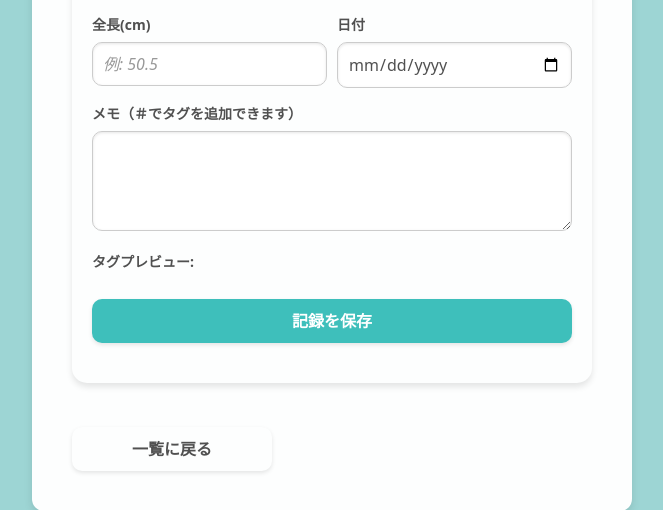
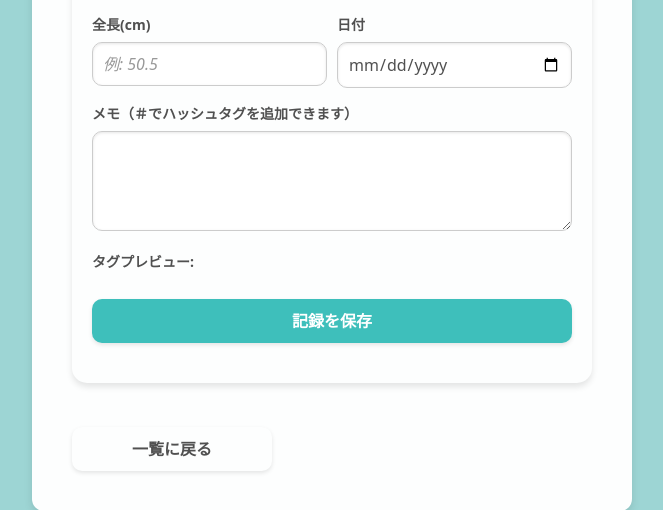
Before and after one commit to SORA-97/fish-record, a Flask app: template app/templates/create_record.html in a window 1280 px wide. Shown: the part 546-1056 px from the top of the page, without its empty margins (308-971 px from the left). Run offline with Flask 3, Linux system fonts and the light colour scheme; the template is opened without the code that fills it, so the values that code supplies are empty.

Commit message:
fix: ラベル修正

```diff
--- a/app/templates/create_record.html
+++ b/app/templates/create_record.html
@@ -41,7 +41,7 @@
                 </div>
             </div>
 
-            <label for="memo">メモ（＃でタグを追加できます）</label>
+            <label for="memo">メモ（＃でハッシュタグを追加できます）</label>
             <textarea id="memo" name="memo" oninput="previewTags()"></textarea>
 
             <label for="tag-container">タグプレビュー:</label>
```
